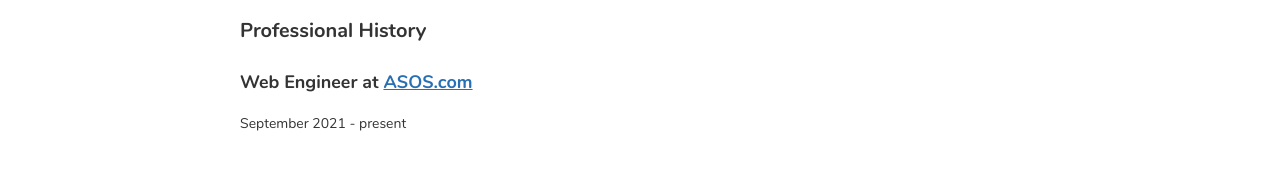
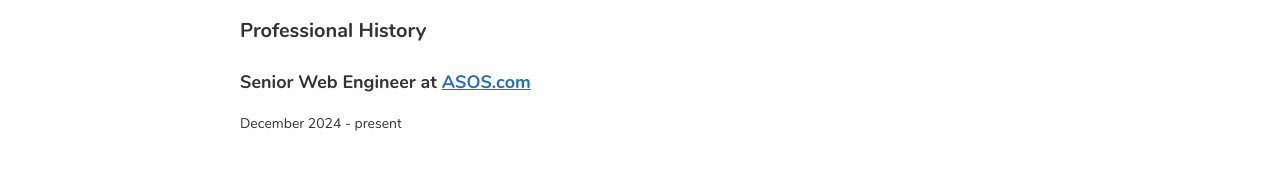
Before and after one commit to palmieriang/palmieriang.github.io, a plain HTML site: page index.html in a window 1280 px wide. Shown: the part 626-800 px from the top of the page. Drawn offline with Linux system fonts and the light colour scheme.

Commit message:
update professional history with current position at ASOS

```diff
--- a/index.html
+++ b/index.html
@@ -151,6 +151,21 @@
             <h2 class="section-title">Professional History</h2>
             <div class="block-box">
               <h3>
+                Senior Web Engineer at
+                <a
+                  href="https://www.asos.com/"
+                  aria-label="Asos"
+                  target="_blank"
+                  rel="noopener"
+                  >ASOS.com</a
+                >
+              </h3>
+
+              <p class="subtitle">December 2024 - present</p>
+            </div>
+
+            <div class="block-box">
+              <h3>
                 Web Engineer at
                 <a
                   href="https://www.asos.com/"
@@ -161,7 +176,7 @@
                 >
               </h3>
 
-              <p class="subtitle">September 2021 - present</p>
+              <p class="subtitle">September 2021 - December 2024</p>
             </div>
 
             <div class="block-box">
```
